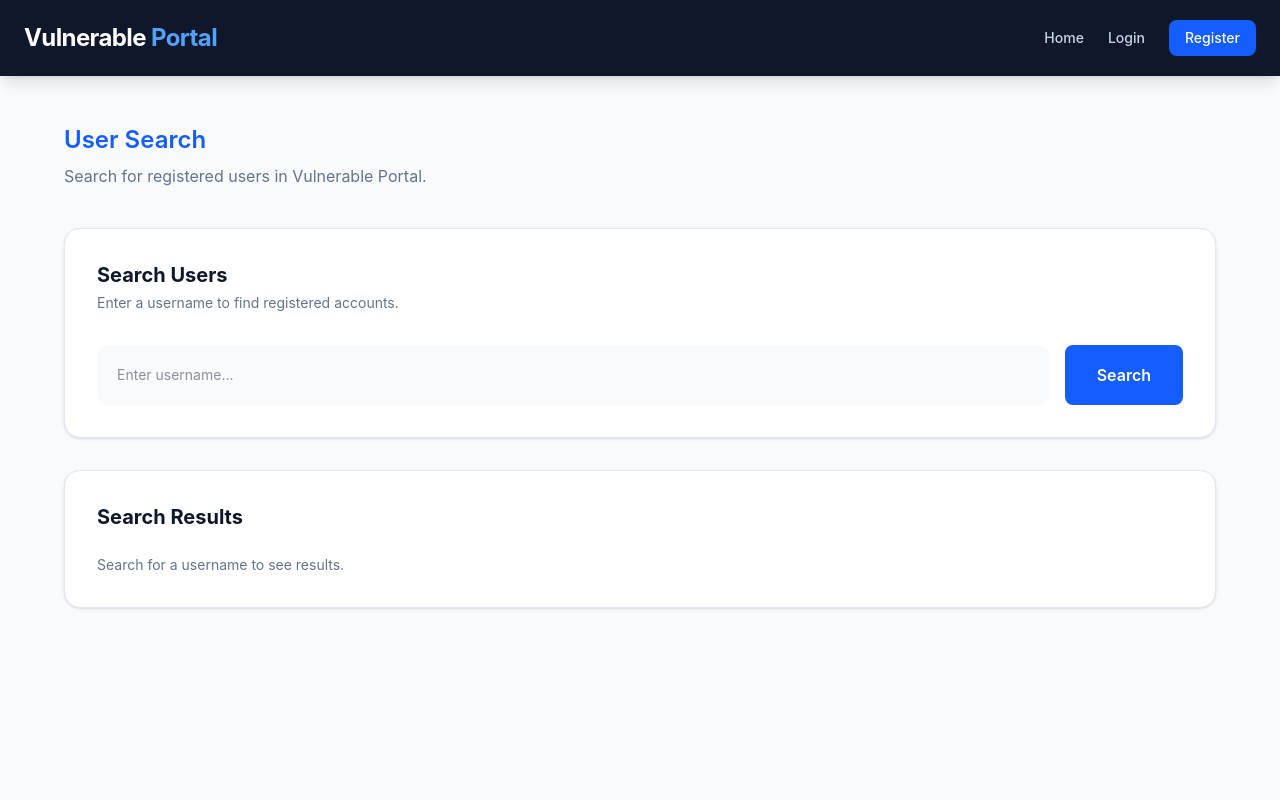
After one commit to Pavkata82/VulnerablePortal, a Flask app: page /search in a window 1280 px wide. The commit adds this page. Run offline with Flask 3, Linux system fonts and the light colour scheme.

```diff
--- a/app.py
+++ b/app.py
@@ -5,6 +5,7 @@ from backend.database import initialize_database
 from backend.routes.auth_routes import auth_routes
 from backend.routes.user_routes import user_routes
 from backend.routes.comments_routes import comments_routes
+from backend.routes.search_routes import search_routes
 
 FRONTEND_FOLDER = Path(__file__).resolve().parent / "frontend"
 
@@ -24,6 +25,7 @@ app.config["SESSION_COOKIE_SAMESITE"] = "Lax"
 app.register_blueprint(auth_routes, url_prefix="/api")
 app.register_blueprint(user_routes, url_prefix="/api")
 app.register_blueprint(comments_routes, url_prefix="/api")
+app.register_blueprint(search_routes, url_prefix="/api")
 
 @app.route("/favicon.ico")
 def favicon():
@@ -78,6 +80,10 @@ def add_comment_page():
 
     return render_template("pages/add_comment.html")
 
+@app.route("/search")
+def search_page():
+    return render_template("pages/search.html")
+
 
 # Static frontend files
 @app.route("/css/<path:filename>")
--- a/backend/database.py
+++ b/backend/database.py
@@ -23,8 +23,7 @@ def initialize_database():
             id INTEGER PRIMARY KEY AUTOINCREMENT,
             username TEXT NOT NULL UNIQUE,
             password TEXT NOT NULL,
-            role TEXT NOT NULL DEFAULT 'user',
-            bio TEXT
+            role TEXT NOT NULL DEFAULT 'user'
         )
     """)
 
--- /dev/null
+++ b/frontend/js/search.js
@@ -0,0 +1,55 @@
+async function searchUsers(event) {
+  event.preventDefault();
+
+  const username = document.getElementById("username").value;
+  const message = document.getElementById("message");
+  const results = document.getElementById("search-results");
+
+  message.textContent = "";
+  results.innerHTML = "";
+
+  try {
+    const response = await fetch(
+      `/api/search?username=${encodeURIComponent(username)}`,
+    );
+
+    const result = await response.json();
+
+    if (!response.ok) {
+      message.textContent = result.message || "Search failed.";
+      message.className = "mt-5 text-sm text-red-600";
+      return;
+    }
+
+    if (result.users.length === 0) {
+      results.textContent = "No users found.";
+      results.className = "mt-6 text-sm text-slate-500";
+      return;
+    }
+
+    result.users.forEach((user) => {
+      const userCard = document.createElement("div");
+
+      userCard.className = "mb-3 rounded-xl bg-slate-50 p-5";
+
+      const usernameElement = document.createElement("p");
+      usernameElement.className = "text-lg font-semibold text-slate-900";
+
+      const userIdElement = document.createElement("p");
+      userIdElement.className = "mt-1 text-sm text-slate-500";
+
+      usernameElement.textContent = user.username;
+      userIdElement.textContent = `User ID: ${user.id}`;
+
+      userCard.appendChild(usernameElement);
+      userCard.appendChild(userIdElement);
+
+      results.appendChild(userCard);
+    });
+  } catch (error) {
+    console.error("Search error:", error);
+
+    message.textContent = "Could not connect to the server.";
+    message.className = "mt-5 text-sm text-red-600";
+  }
+}
--- a/frontend/templates/base.html
+++ b/frontend/templates/base.html
@@ -28,6 +28,7 @@
             Home
           </a>
 
+          {% if session.get("user_id") %}
           <a
             href="/comments"
             class="text-slate-300 transition hover:text-white"
@@ -35,7 +36,10 @@
             Comments
           </a>
 
-          {% if session.get("user_id") %}
+          <a href="/search" class="text-slate-300 transition hover:text-white">
+            Search
+          </a>
+
           <a
             href="{{ url_for('dashboard_page', user=session.get('username')) }}"
             class="text-slate-300 transition hover:text-white"
--- /dev/null
+++ b/frontend/templates/pages/search.html
@@ -0,0 +1,60 @@
+{% extends "base.html" %} {% block title %}User Search - VulnerablePortal{%
+endblock %} {% block content %}
+
+<section class="min-h-[calc(100vh-76px)] px-6 py-12">
+  <div class="mx-auto max-w-6xl">
+    <!-- Page Heading -->
+    <div class="mb-10">
+      <p class="text-2xl font-semibold text-blue-600">User Search</p>
+      <p class="mt-2 text-slate-500">
+        Search for registered users in Vulnerable Portal.
+      </p>
+    </div>
+
+    <!-- Search Form -->
+    <div class="rounded-2xl border border-slate-200 bg-white p-8 shadow-sm">
+      <h2 class="text-xl font-bold text-slate-900">Search Users</h2>
+
+      <p class="mt-1 text-sm text-slate-500">
+        Enter a username to find registered accounts.
+      </p>
+
+      <div id="message" class="mt-5 text-sm"></div>
+
+      <form id="search-form" onsubmit="searchUsers(event)">
+        <div class="mt-8 flex flex-col gap-4 sm:flex-row">
+          <input
+            type="text"
+            id="username"
+            placeholder="Enter username..."
+            class="w-full rounded-xl bg-slate-50 p-5 text-sm outline-none focus:ring-2 focus:ring-blue-500"
+          />
+
+          <button
+            type="submit"
+            class="rounded-lg bg-blue-600 px-8 py-4 font-semibold text-white transition hover:bg-blue-500"
+          >
+            Search
+          </button>
+        </div>
+      </form>
+    </div>
+
+    <!-- Search Results -->
+    <div
+      class="mt-8 rounded-2xl border border-slate-200 bg-white p-8 shadow-sm"
+    >
+      <h2 class="text-xl font-bold text-slate-900">Search Results</h2>
+
+      <div id="search-results" class="mt-6">
+        <p class="text-sm text-slate-500">
+          Search for a username to see results.
+        </p>
+      </div>
+    </div>
+  </div>
+</section>
+
+{% endblock %} {% block scripts %}
+<script src="/js/search.js"></script>
+{% endblock %}
```
Also changed, not shown: backend/routes/search_routes.py (added, +34 -0 lines), backend/vulnerableportal.db, frontend/css/tailwind.css.
